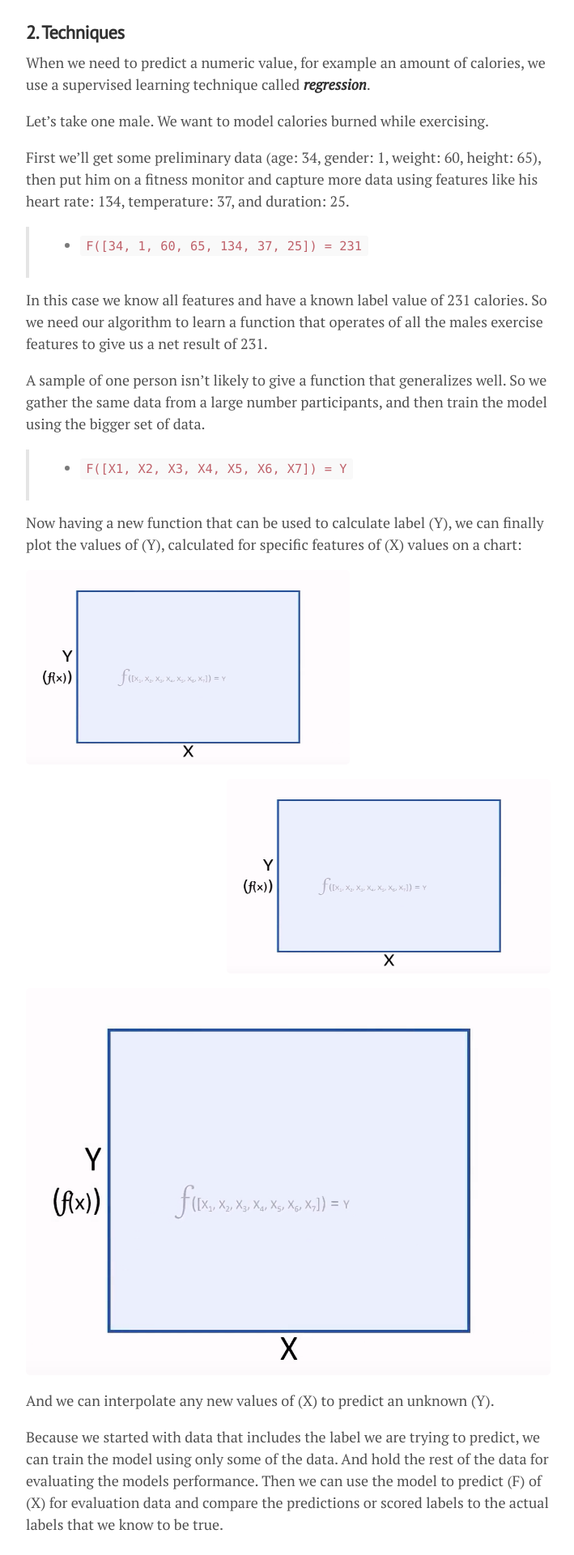
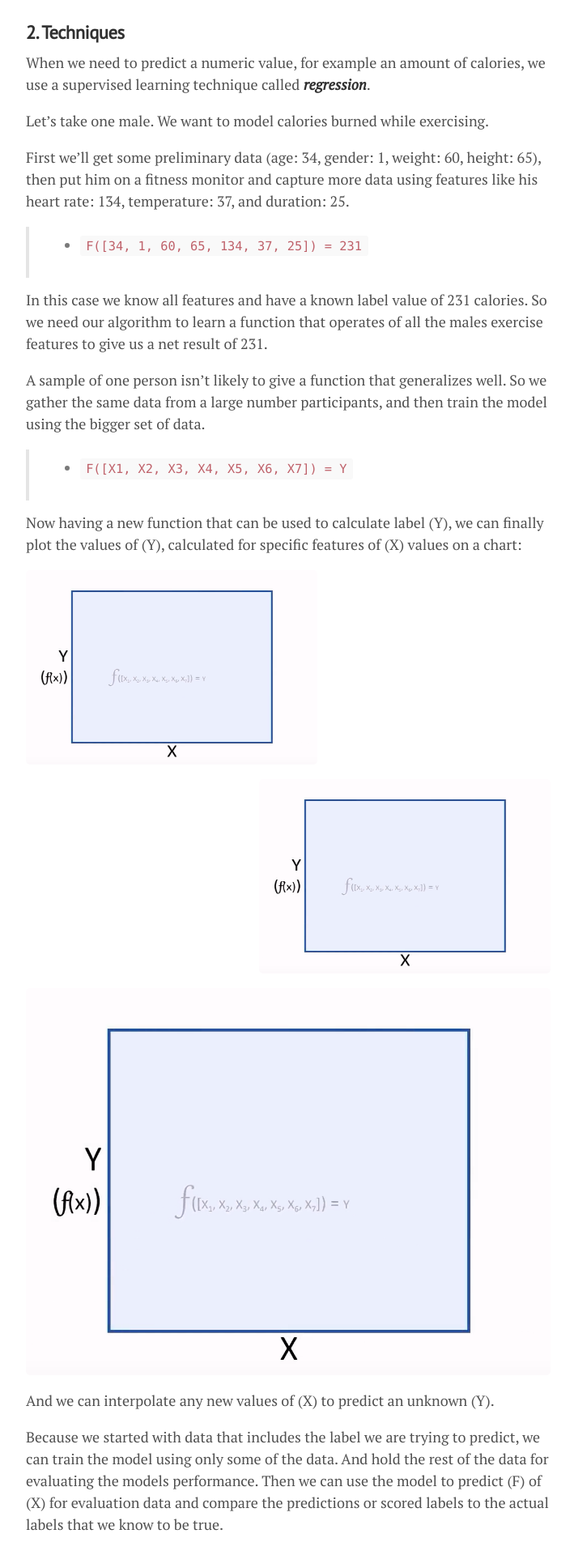
Before and after one commit to lgeurts/lgeurts.github.io, a Jekyll site: the page built from _posts/2018-06-29-artificial-intelligence-basics.md, in a window 1280 px wide. Shown: the part 2288-4208 px from the top of the page at 81% size, without its empty margins (284-993 px from the left). Built offline with Jekyll 4.4.1, drawn with Linux system fonts in a browser that asks for light colours; nearby versions of some CDN libraries.

Commit message:
Update 2018-06-29-artificial-intelligence-basics.md

```diff
--- a/_posts/2018-06-29-artificial-intelligence-basics.md
+++ b/_posts/2018-06-29-artificial-intelligence-basics.md
@@ -82,8 +82,8 @@ A sample of one person isn't likely to give a function that generalizes well. So
 
 Now having a new function that can be used to calculate label (Y), we can finally plot the values of (Y), calculated for specific features of (X) values on a chart:
 
-<img src="/assets/plotted-chart-1.png" align="left" width="400" height="240" alt="">
-<img src="/assets/plotted-chart-1.png" align="right" width="400" height="240" alt="">
+<img src="/assets/plotted-chart-1.png" align="left" width="360" height="240" alt="">
+<img src="/assets/plotted-chart-1.png" align="right" width="360" height="240" alt="">
 
 
 
```
